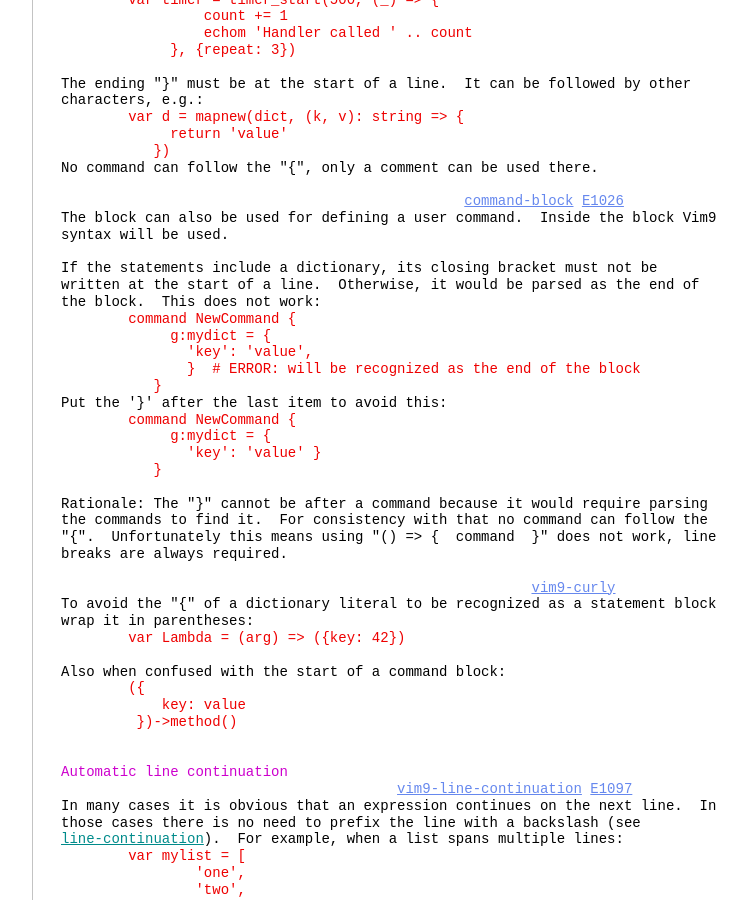
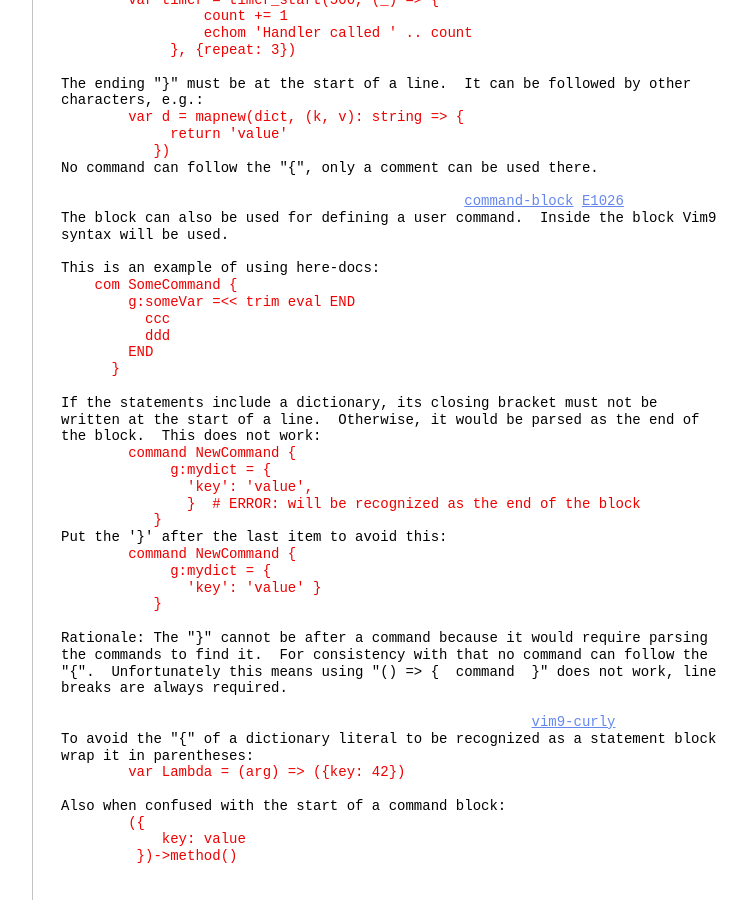
Before and after one commit to vim-jp/vimdoc-en, a Jekyll site: the page built from vim9.html, in a window 1280 px wide and 900 px high, scrolled down 10743 px. Shown: the whole window, without its empty margins (340-1087 px from the left). Built offline with Jekyll 4.4.1, drawn with Linux system fonts in a browser that asks for light colours; nearby versions of some CDN libraries; comment, search, counter and statistics services are not loaded; some of the changed text lies outside the part shown.

Commit message:
Generated by GitHub workflow 8673494675
https://github.com/vim-jp/vimdoc-en/actions/runs/8673494675

```diff
--- a/vim9.html
+++ b/vim9.html
@@ -3,7 +3,7 @@ layout: vimdoc
 helpname: 'vim9'
 ---
 <div id='vimCodeElement'>
-<a class="Constant" href="vim9.html" name="vim9.txt">vim9.txt</a>&nbsp;&nbsp;&nbsp;&nbsp;&nbsp;&nbsp;For&nbsp;<span class="Identifier">Vim version 9.1.</span>&nbsp;&nbsp;Last change: 2024 Jan 12<br>
+<a class="Constant" href="vim9.html" name="vim9.txt">vim9.txt</a>&nbsp;&nbsp;&nbsp;&nbsp;&nbsp;&nbsp;For&nbsp;<span class="Identifier">Vim version 9.1.</span>&nbsp;&nbsp;Last change: 2024 Apr 12<br>
 <br>
 <br>
 &nbsp;&nbsp;&nbsp;&nbsp;&nbsp;&nbsp;&nbsp;&nbsp;&nbsp;&nbsp;&nbsp;&nbsp;&nbsp;&nbsp;&nbsp;&nbsp;&nbsp;&nbsp;<span class="Identifier">VIM REFERENCE MANUAL&nbsp;&nbsp;&nbsp;&nbsp;by Bram Moolenaar</span><br>
@@ -645,6 +645,14 @@ No command can follow the &quot;{&quot;, only a comment can be used there.<br>
 &nbsp;&nbsp;&nbsp;&nbsp;&nbsp;&nbsp;&nbsp;&nbsp;&nbsp;&nbsp;&nbsp;&nbsp;&nbsp;&nbsp;&nbsp;&nbsp;&nbsp;&nbsp;&nbsp;&nbsp;&nbsp;&nbsp;&nbsp;&nbsp;&nbsp;&nbsp;&nbsp;&nbsp;&nbsp;&nbsp;&nbsp;&nbsp;&nbsp;&nbsp;&nbsp;&nbsp;&nbsp;&nbsp;&nbsp;&nbsp;&nbsp;&nbsp;&nbsp;&nbsp;&nbsp;&nbsp;&nbsp;&nbsp;<a class="Constant" href="vim9.html#command-block" name="command-block">command-block</a>&nbsp;<a class="Constant" href="vim9.html#E1026" name="E1026">E1026</a><br>
 The block can also be used for defining a user command.&nbsp;&nbsp;Inside the block Vim9<br>
 syntax will be used.<br>
+<br>
+This is an example of using here-docs:<br>
+<div class="helpExample">&nbsp;&nbsp;&nbsp;&nbsp;com SomeCommand {<br>
+&nbsp;&nbsp;&nbsp;&nbsp;&nbsp;&nbsp;&nbsp;&nbsp;g:someVar =&lt;&lt; trim eval END<br>
+&nbsp;&nbsp;&nbsp;&nbsp;&nbsp;&nbsp;&nbsp;&nbsp;&nbsp;&nbsp;ccc<br>
+&nbsp;&nbsp;&nbsp;&nbsp;&nbsp;&nbsp;&nbsp;&nbsp;&nbsp;&nbsp;ddd<br>
+&nbsp;&nbsp;&nbsp;&nbsp;&nbsp;&nbsp;&nbsp;&nbsp;END<br>
+&nbsp;&nbsp;&nbsp;&nbsp;&nbsp;&nbsp;}</div>
 <br>
 If the statements include a dictionary, its closing bracket must not be<br>
 written at the start of a line.&nbsp;&nbsp;Otherwise, it would be parsed as the end of<br>
```
